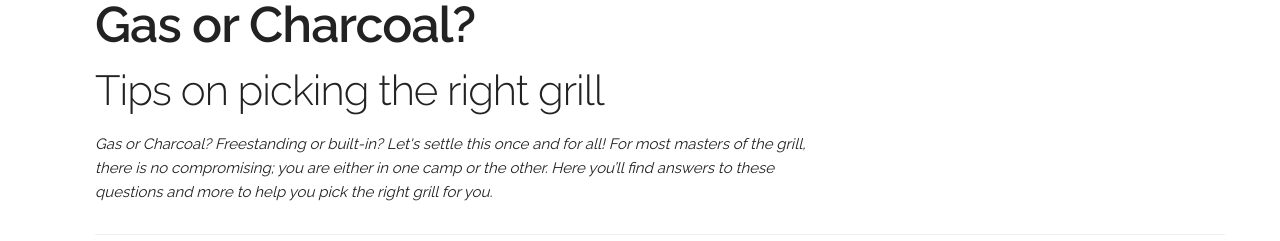
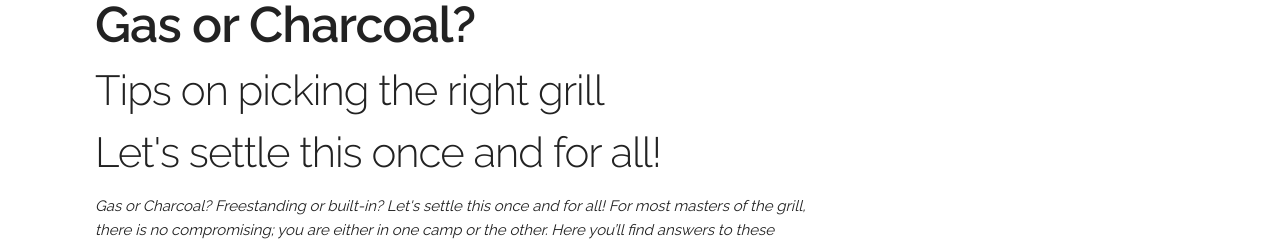
Before and after one commit to RandyEpp/gh-pages, a plain HTML site: page article.html in a window 1280 px wide. Shown: the top 241 px of the page. Drawn offline with Linux system fonts and the light colour scheme.

Commit message:
Update article.html

```diff
--- a/article.html
+++ b/article.html
@@ -41,6 +41,7 @@
             <div class="col-md-8">
                 <h1><strong>Gas or Charcoal? </strong></h1>
                 <h2>Tips on picking the right grill</h2>
+                <h2>Let's settle this once and for all! </h2>
                 <p><em>Gas or Charcoal? Freestanding or built-in? Let's settle this once and for all! For most masters of the grill, there is no compromising; you are either in one camp or the other. Here you’ll find answers to these questions and more to help you pick the right grill for you.</em></p>
             </div>
         </div>
```
